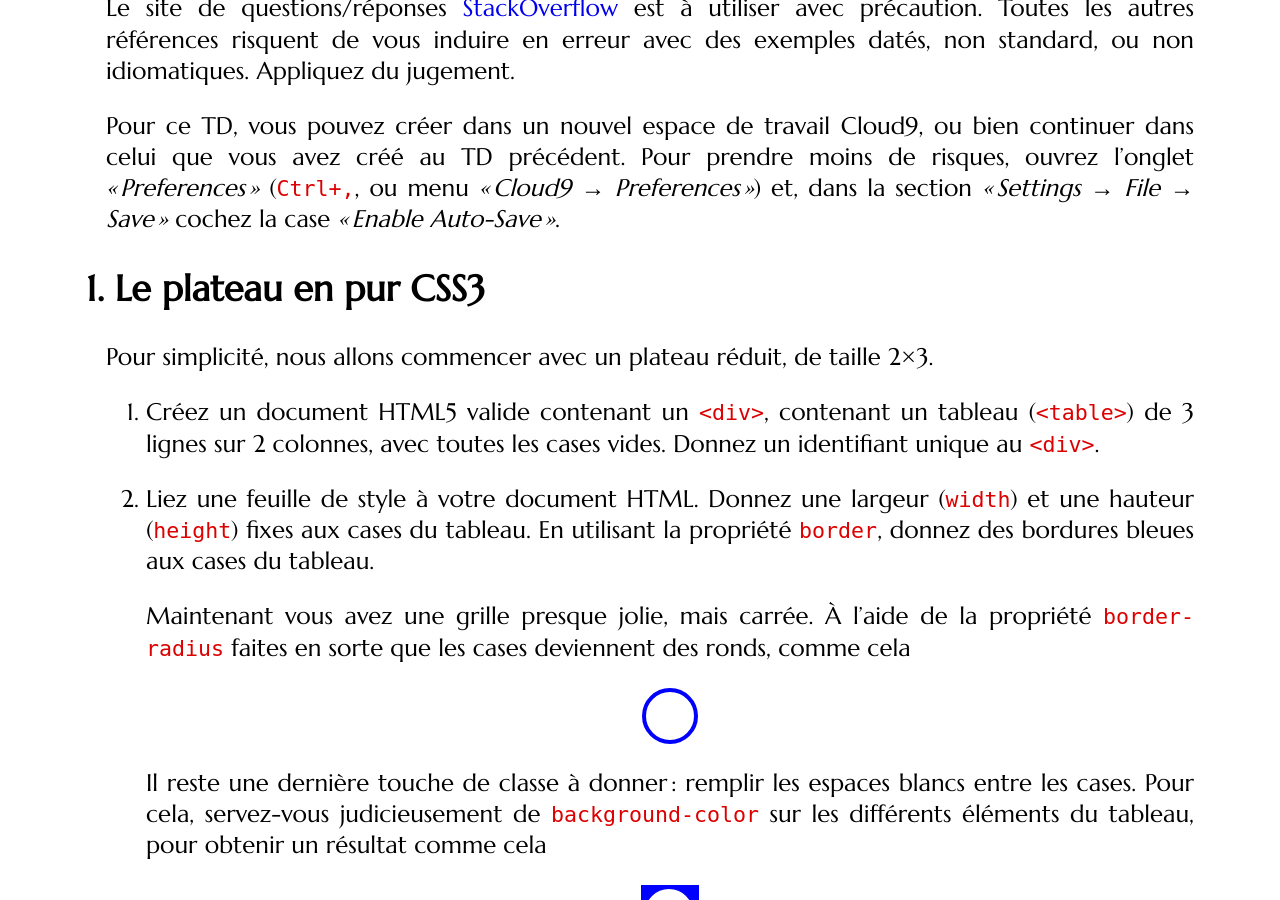
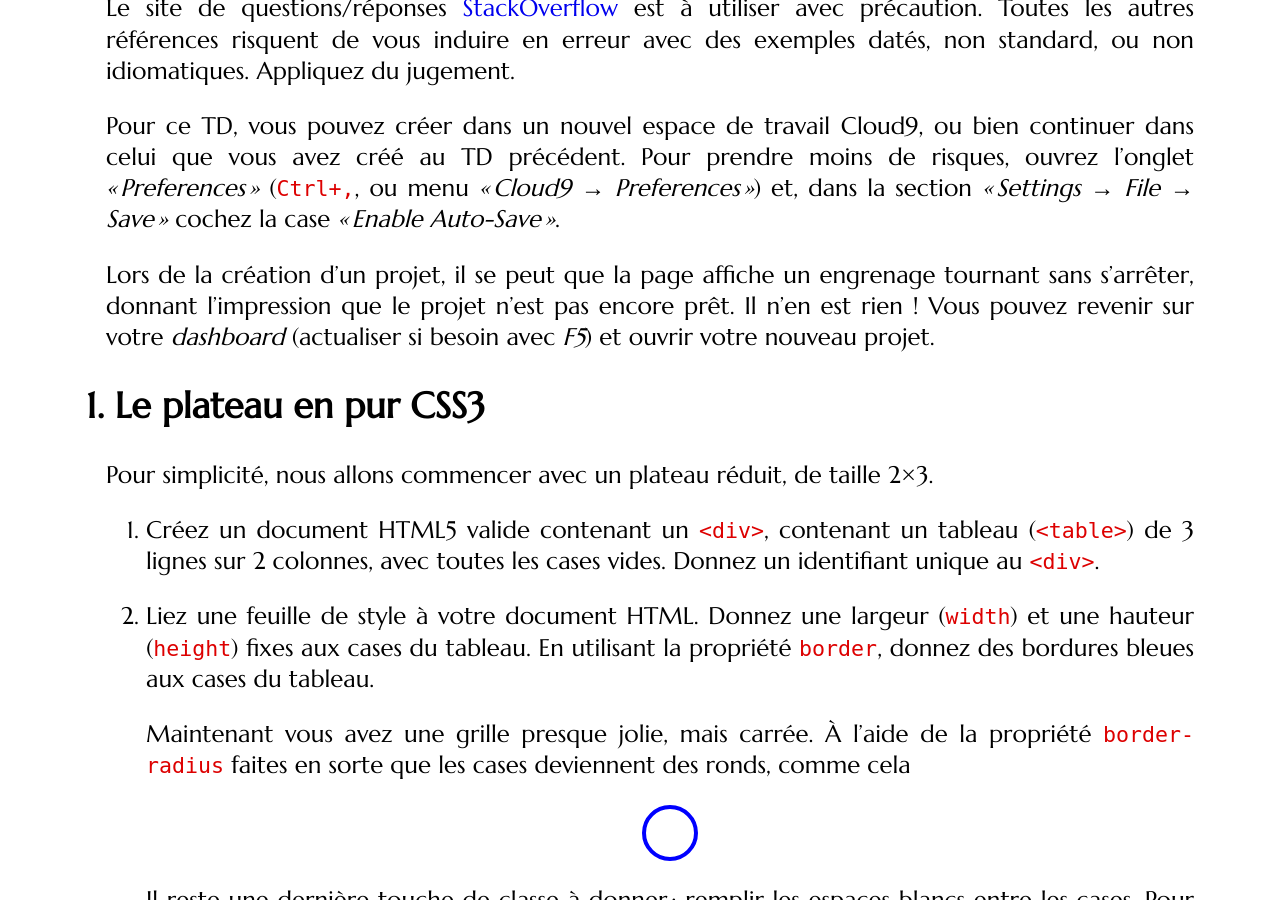
Before and after one commit to defeo/aws, a Jekyll site: the page built from _tutorials/tutorial2.md, in a window 1280 px wide and 900 px high, scrolled down 762 px. Built offline with Jekyll 4.4.1, drawn with Linux system fonts in a browser that asks for light colours; nearby versions of some CDN libraries; some web fonts are replaced.

Commit message:
Update tutorial2.md

```diff
--- a/_tutorials/tutorial2.md
+++ b/_tutorials/tutorial2.md
@@ -36,6 +36,10 @@ prendre moins de risques, ouvrez l'onglet *« Preferences »* (`Ctrl+,`,
 ou menu *« Cloud9 → Preferences »*) et, dans la section *« Settings →
 File → Save »* cochez la case *« Enable Auto-Save »*.
 
+Lors de la création d'un projet, il se peut que la page affiche un
+engrenage tournant sans s'arrêter, donnant l'impression que le projet n'est pas
+encore prêt. Il n'en est rien ! Vous pouvez revenir sur votre *dashboard*
+(actualiser si besoin avec *F5*) et ouvrir votre nouveau projet.
 
 ## Le plateau en pur CSS3
 
```
